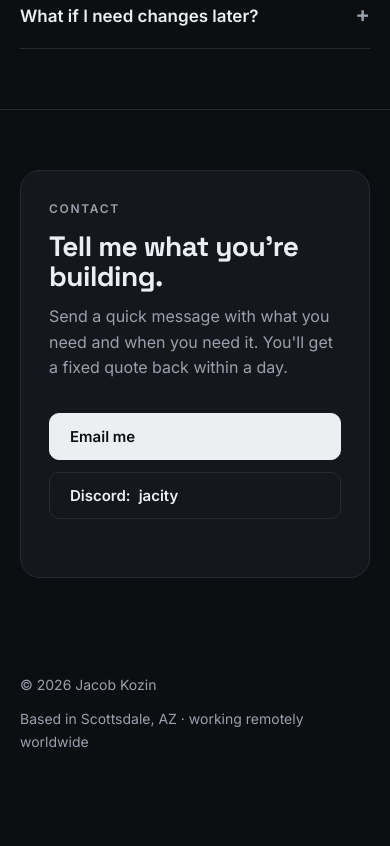
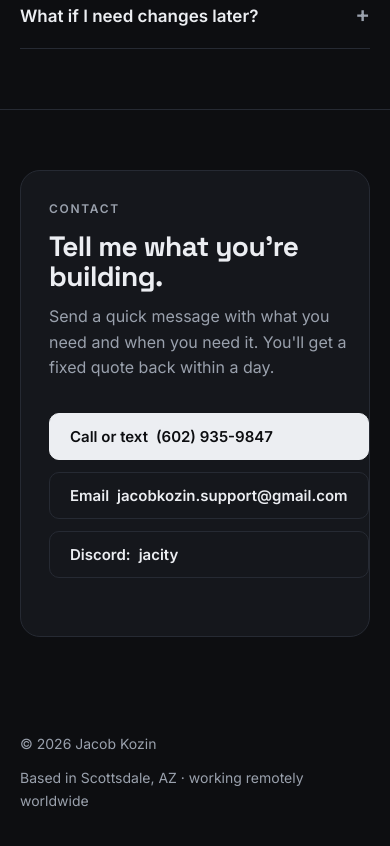
Before and after one commit to jacobkozin/jacobkozin.github.io, a plain HTML site: page index.html in a window 390 px wide. Shown: the part 6412-7258 px from the top of the page. Before the commit the page ends 7213 px from the top, so only its background shows below. Drawn offline with Linux system fonts and the light colour scheme.

Commit message:
Add business phone to contact section

```diff
--- a/index.html
+++ b/index.html
@@ -270,7 +270,8 @@ RoundService → InRound</div>
           <p>Send a quick message with what you need and when you need it. You'll get a fixed quote back within a day.</p>
         </div>
         <div class="actions">
-          <a class="btn primary" data-href="mailto" href="#">Email me</a>
+          <a class="btn primary" data-href="tel" href="#">Call or text <span data-c="phone"></span></a>
+          <a class="btn" data-href="mailto" href="#">Email <span data-c="email"></span></a>
           <button class="btn" id="discordBtn" type="button">Discord: <span data-c="discord">yourdiscord</span></button>
           <div class="toast" id="toast" aria-live="polite"></div>
         </div>
@@ -291,6 +292,7 @@ RoundService → InRound</div>
   const CONFIG = {
     name:    "Jacob Kozin",
     email:   "jacobkozin.support@gmail.com",
+    phone:   "(602) 935-9847",
     discord: "jacity",      // leave empty to hide the Discord button
     github:  "https://github.com/jacobkozin/roblox-systems",
     area:    "Scottsdale, AZ"
@@ -300,6 +302,7 @@ RoundService → InRound</div>
 
   document.querySelectorAll("[data-c]").forEach(el => { el.textContent = CONFIG[el.dataset.c]; });
   document.querySelectorAll('[data-href="github"]').forEach(a => { a.href = CONFIG.github; a.target = "_blank"; a.rel = "noopener"; });
+  document.querySelectorAll('[data-href="tel"]').forEach(a => { a.href = "tel:+1" + CONFIG.phone.replace(/\D/g, ""); });
   document.querySelectorAll('[data-href="mailto"]').forEach(a => {
     a.href = "mailto:" + CONFIG.email + "?subject=" + encodeURIComponent("Project quote");
   });
```
